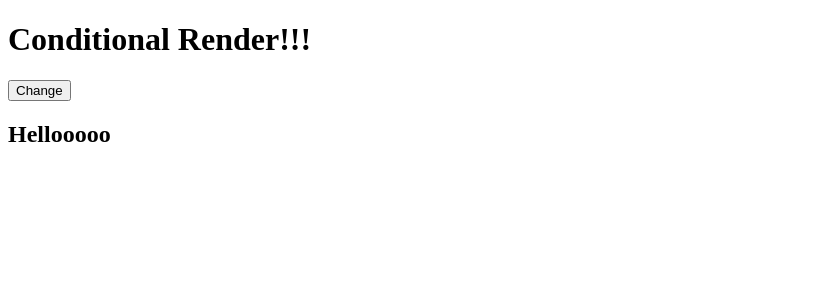
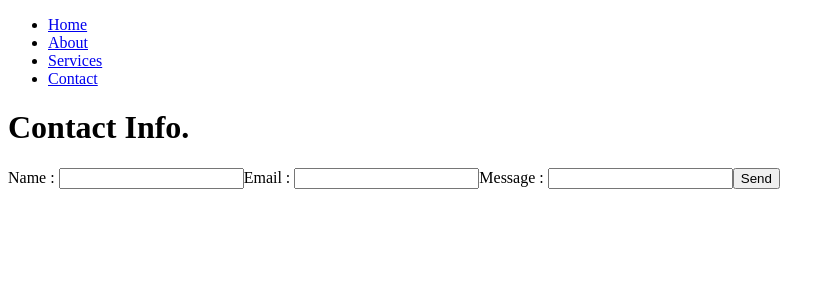
Before and after one commit to abhijeetvc/reacthello, a React (Create React App) app: page /contact in a window 1280 px wide. Shown: the top 300 px of the page, without its empty margins (0-835 px from the left). Built offline with nearby package versions, Linux system fonts and the light colour scheme.

Commit message:
React Router with form

```diff
--- a/package.json
+++ b/package.json
@@ -8,6 +8,7 @@
     "@testing-library/user-event": "^13.5.0",
     "react": "^18.2.0",
     "react-dom": "^18.2.0",
+    "react-router-dom": "^6.4.2",
     "react-scripts": "5.0.1",
     "web-vitals": "^2.1.4"
   },
--- a/src/App1.js
+++ b/src/App1.js
@@ -3,6 +3,8 @@ import About from './reactrouter/About'
 import Home from './reactrouter/Home'
 import Services from './reactrouter/Services'
 import {BrowserRouter, Routes, Route, Link} from 'react-router-dom'
+import Contact from './reactrouter/Contact'
+import ContactInfo from './reactrouter/ContactInfo'
 
 function App1(){
 
@@ -17,13 +19,15 @@ function App1(){
             <li><Link to='/home'>Home</Link></li>
             <li><Link to='/about'>About</Link></li>
             <li><Link to='/services'>Services</Link></li>
+            <li><Link to='/contact'>Contact</Link></li>
           </ul>
-
 
             <Routes>
                 <Route path='/home' element={<Home/>}/>
                 <Route path='/about' element={<About/>}/>
                 <Route path='/services' element={<Services/>}/>
+                <Route path='/contact' element={<Contact/>}/>
+                <Route path='/displayInfo/:message1' element={<ContactInfo/>}/>
             </Routes>
           </BrowserRouter>
         </div>
--- a/src/CallbackEvent.js
+++ b/src/CallbackEvent.js
@@ -1,4 +1,5 @@
 import React from 'react'
+
 function CallbackEvent(){
 
     const[text,setText]=React.useState('')
--- a/src/index.js
+++ b/src/index.js
@@ -13,6 +13,7 @@ import LifecycleDemo from './LifecycleDemo';
 import UseEffectDemo from './UseEffectDemo';
 import CallbackEvent from './CallbackEvent';
 import ConditionalRender from './ConditionalRender';
+import App1 from './App1';
 
 // Where to render?
 const root = ReactDOM.createRoot(document.getElementById('root'));
@@ -20,7 +21,7 @@ const root = ReactDOM.createRoot(document.getElementById('root'));
 // WHat has to be rendered?
 root.render(
   <div>
-    <ConditionalRender/>
+    <App1/>
     {/* <ClassDemo1/> */}
   </div>
 );
--- /dev/null
+++ b/src/reactrouter/Contact.js
@@ -0,0 +1,46 @@
+import React from 'react'
+import { useNavigate } from 'react-router-dom'
+
+function Contact(){
+
+    const contactObj={
+        fullName:'',
+        email:'',
+        message:''
+    }
+
+    const navigate=useNavigate()
+
+    const[contact,setContact]=React.useState(contactObj)
+
+    const handleInput=(event)=>{
+        setContact({...contact,[event.target.name]:event.target.value})
+    }
+
+    const message1="React Router Demo!!!"
+
+    const sendContactInfo=()=>{
+        navigate(`/displayInfo/${message1}`,{state:contact})
+    }
+
+    return(
+        <div>
+            <h1>Contact Info.</h1>
+            <form>
+                <label>Name : </label>
+                <input type='text' name='fullName' onChange={handleInput}/>
+
+                <label>Email : </label>
+                <input type='email' name='email' onChange={handleInput}/>
+
+                <label>Message : </label>
+                <input type='text' name='message' onChange={handleInput}/>
+
+                <button type='button' onClick={sendContactInfo}>Send</button>
+
+            </form>
+        </div>
+    )
+}
+
+export default Contact
--- /dev/null
+++ b/src/reactrouter/ContactInfo.js
@@ -0,0 +1,20 @@
+import React from 'react'
+import { useLocation, useParams } from 'react-router-dom'
+
+function ContactInfo(){
+
+    const location=useLocation()
+    const {message1}=useParams()
+
+    return(
+        <div>
+            <h1>Contact Information!!!</h1>
+            <p> Name : {location.state.fullName}</p>
+            <p> Email : {location.state.email}</p>
+            <p> Message: {location.state.message}</p>
+            <p> Message1 : {message1}</p>
+        </div>
+    )
+}
+
+export default ContactInfo
```
Also changed, not shown: 1 other file (tests, documents, lock files or other folders).
